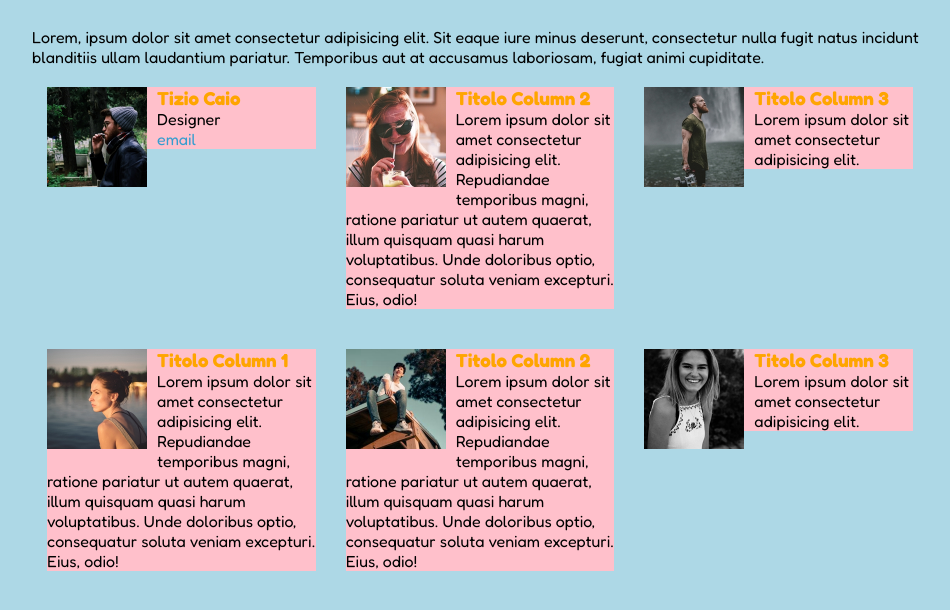
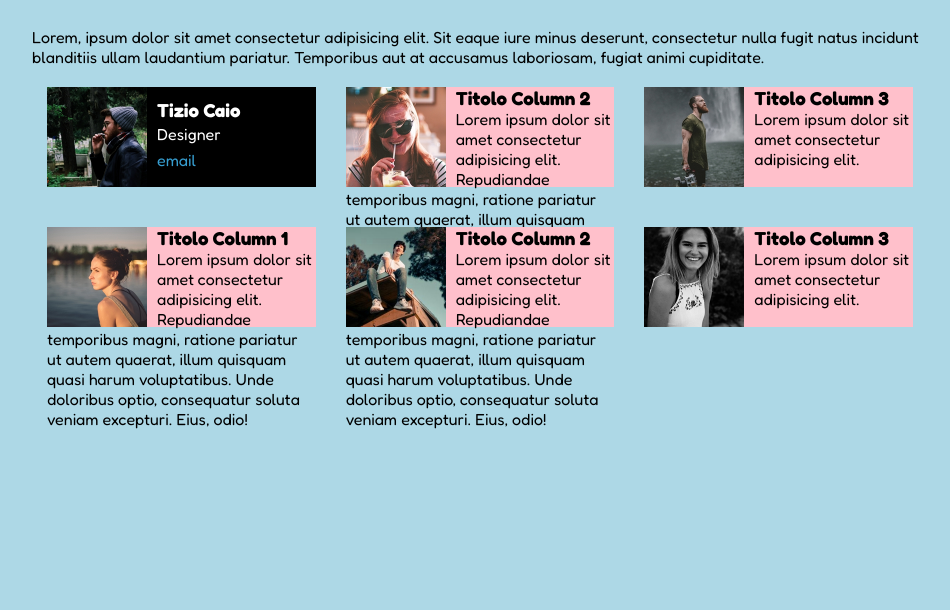
Before and after one commit to NicoloYan/html-css-float-cards, a plain HTML site: page index.html in a window 1280 px wide. Shown: the part 72-682 px from the top of the page, without its empty margins (160-1110 px from the left). Drawn offline with Linux system fonts and the light colour scheme.

Commit message:
Impostato struttura Layout

```diff
--- a/css/style.css
+++ b/css/style.css
@@ -13,8 +13,6 @@ body {
 
 img {
         float: left;
-        margin-right: 10px;
-        margin-bottom: 10px;
         width: 100px;
 }
 
@@ -43,10 +41,6 @@ h2 {
     color: #e2326f;
 }
 
-h3 {
-    color: orange;
-}
-
 span {
     color: #369dcf;
 }
@@ -56,6 +50,22 @@ span {
     width: calc( 100% / 3 );
 }
 
+img{
+    margin-right: 10px;
+}
+
 .card {
     background-color: pink;
+    height: 100px;
 }
+.nametag {
+    background-color: black;
+    height: 100%;
+    padding: 12px 20px;
+}
+.alt-percentuale {
+    height: calc(100% / 3);
+}
+.white {
+    color: white;
+}
--- a/index.html
+++ b/index.html
@@ -1,5 +1,6 @@
 <!DOCTYPE html>
 <html lang="en">
+
 <head>
     <meta charset="UTF-8">
     <meta http-equiv="X-UA-Compatible" content="IE=edge">
@@ -11,22 +12,27 @@
     <link href="https://fonts.googleapis.com/css2?family=Fredoka:wght@300;400;700&display=swap" rel="stylesheet">
     <link rel="stylesheet" href="css/style.css">
 </head>
+
 <body>
 
     <div class="container">
         <h1>Meet Our Team</h1>
 
-        <p>Lorem, ipsum dolor sit amet consectetur adipisicing elit. Sit eaque iure minus deserunt, consectetur nulla fugit natus incidunt blanditiis ullam laudantium pariatur. Temporibus aut at accusamus laboriosam, fugiat animi cupiditate.</p>
+        <p>Lorem, ipsum dolor sit amet consectetur adipisicing elit. Sit eaque iure minus deserunt, consectetur nulla
+            fugit natus incidunt blanditiis ullam laudantium pariatur. Temporibus aut at accusamus laboriosam, fugiat
+            animi cupiditate.</p>
 
         <section class="clearfix">
             <div class="col">
                 <div class="card">
+
                     <img src="img/male1.png" alt="Immagine Marco Bianchi">
 
-                    <h3>Tizio Caio</h3>
-                    <p>Designer</p>
-                    <span>email</span>
-
+                    <div class="nametag">
+                        <h3 class="alt-percentuale white">Tizio Caio</h3>
+                        <p class="alt-percentuale white">Designer</p>
+                        <span class="alt-percentuale">email</span>
+                    </div>
 
                 </div>
             </div>
@@ -37,7 +43,9 @@
 
                     <h3>Titolo Column 2</h3>
 
-                    <p>Lorem ipsum dolor sit amet consectetur adipisicing elit. Repudiandae temporibus magni, ratione pariatur ut autem quaerat, illum quisquam quasi harum voluptatibus. Unde doloribus optio, consequatur soluta veniam excepturi. Eius, odio!</p>
+                    <p>Lorem ipsum dolor sit amet consectetur adipisicing elit. Repudiandae temporibus magni, ratione
+                        pariatur ut autem quaerat, illum quisquam quasi harum voluptatibus. Unde doloribus optio,
+                        consequatur soluta veniam excepturi. Eius, odio!</p>
                 </div>
             </div>
 
@@ -59,7 +67,9 @@
 
                     <h3>Titolo Column 1</h3>
 
-                    <p>Lorem ipsum dolor sit amet consectetur adipisicing elit. Repudiandae temporibus magni, ratione pariatur ut autem quaerat, illum quisquam quasi harum voluptatibus. Unde doloribus optio, consequatur soluta veniam excepturi. Eius, odio!</p>
+                    <p>Lorem ipsum dolor sit amet consectetur adipisicing elit. Repudiandae temporibus magni, ratione
+                        pariatur ut autem quaerat, illum quisquam quasi harum voluptatibus. Unde doloribus optio,
+                        consequatur soluta veniam excepturi. Eius, odio!</p>
                 </div>
             </div>
 
@@ -69,7 +79,9 @@
 
                     <h3>Titolo Column 2</h3>
 
-                    <p>Lorem ipsum dolor sit amet consectetur adipisicing elit. Repudiandae temporibus magni, ratione pariatur ut autem quaerat, illum quisquam quasi harum voluptatibus. Unde doloribus optio, consequatur soluta veniam excepturi. Eius, odio!</p>
+                    <p>Lorem ipsum dolor sit amet consectetur adipisicing elit. Repudiandae temporibus magni, ratione
+                        pariatur ut autem quaerat, illum quisquam quasi harum voluptatibus. Unde doloribus optio,
+                        consequatur soluta veniam excepturi. Eius, odio!</p>
                 </div>
             </div>
 
@@ -87,4 +99,5 @@
     </div>
 
 </body>
+
 </html>
```
